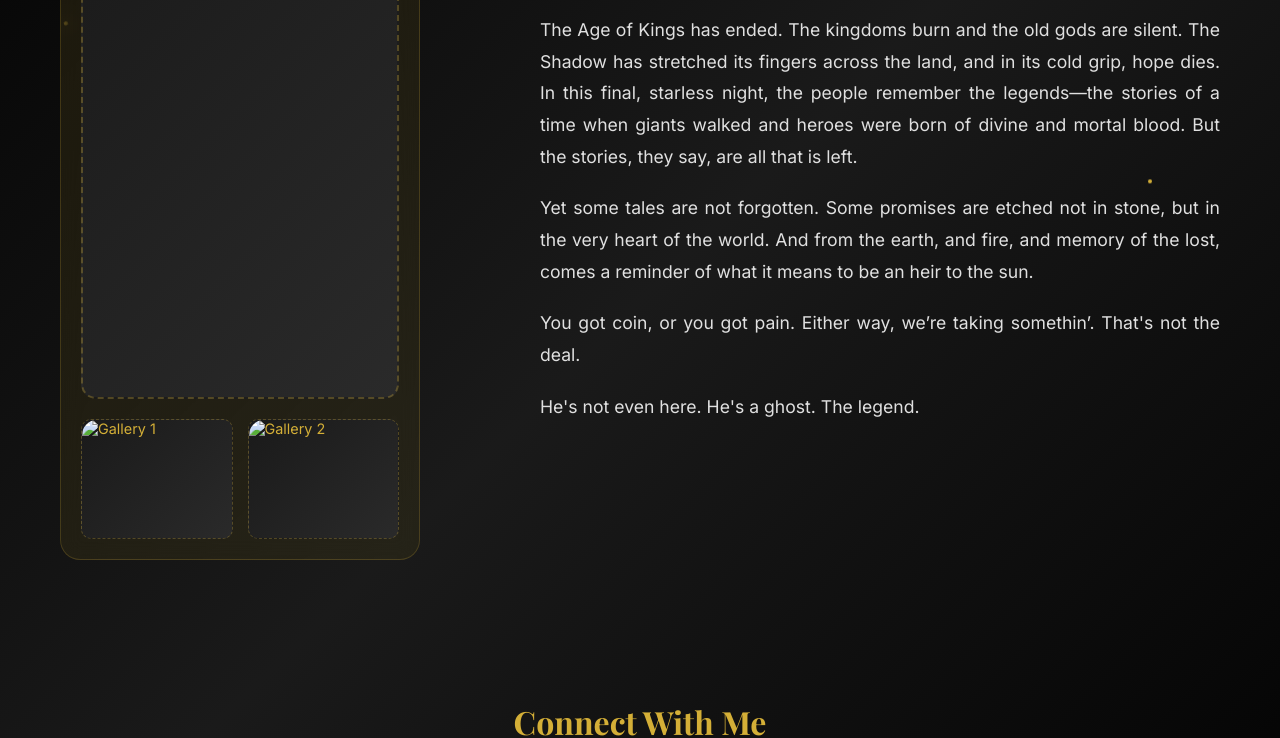
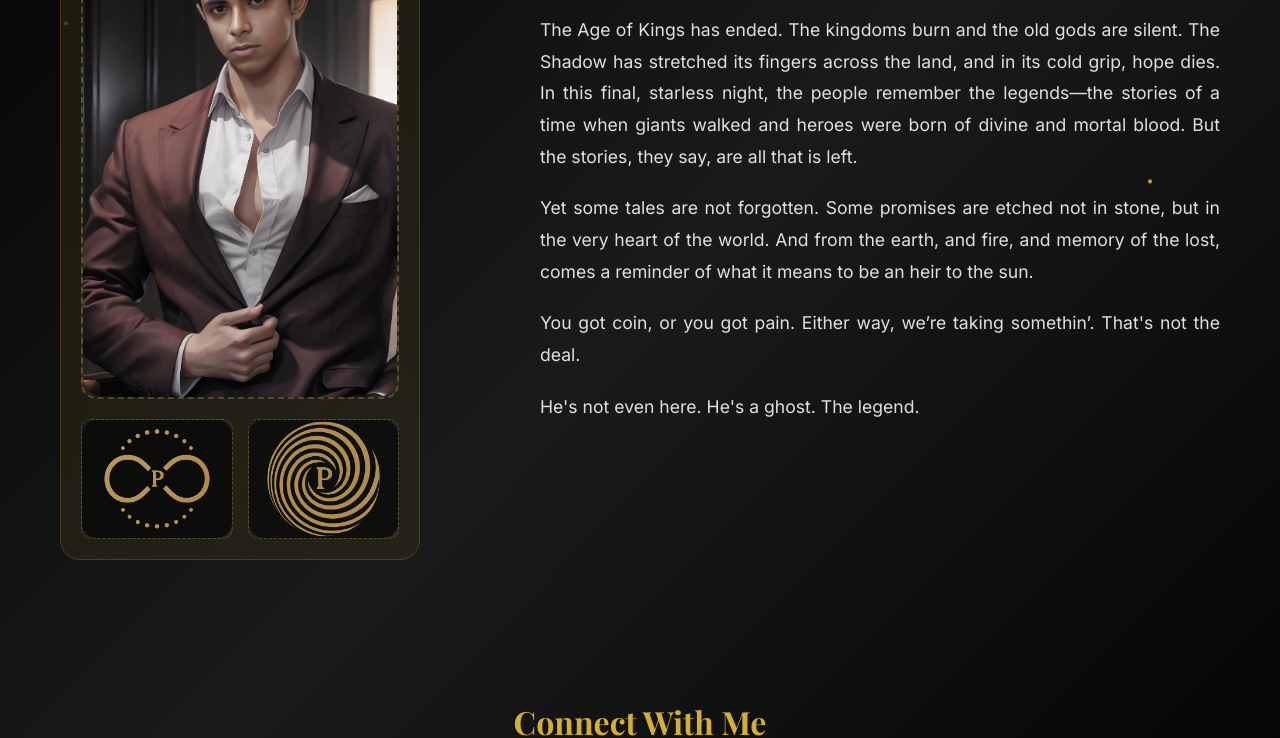
Before and after one commit to Priartha/portfolio, a plain HTML site: page index.html in a window 1280 px wide. Shown: the part 441-1179 px from the top of the page. Drawn offline with nearby package versions, Linux system fonts and the light colour scheme.

Commit message:
index.html

```diff
--- a/index.html
+++ b/index.html
@@ -414,15 +414,15 @@
             <div class="photo-section animate-on-scroll">
                 <div class="photo-container">
                     <div class="main-photo">
-  <img src="images/main.jpg" alt="Main profile" style="width:100%; height:100%; object-fit:cover; border-radius:20px;">
+  <img src="main.jpg" alt="Main profile" style="width:100%; height:100%; object-fit:cover; border-radius:20px;">
 </div>
 
                     <div class="photo-grid">
                         <div class="small-photo">
-  <img src="images/photo1.jpg" alt="Gallery 1" style="width:100%; height:100%; object-fit:cover; border-radius:15px;">
+  <img src="photo1.jpg" alt="Gallery 1" style="width:100%; height:100%; object-fit:cover; border-radius:15px;">
 </div>
 <div class="small-photo">
-  <img src="images/photo2.jpg" alt="Gallery 2" style="width:100%; height:100%; object-fit:cover; border-radius:15px;">
+  <img src="photo2.jpg" alt="Gallery 2" style="width:100%; height:100%; object-fit:cover; border-radius:15px;">
 </div>
 
 
```
